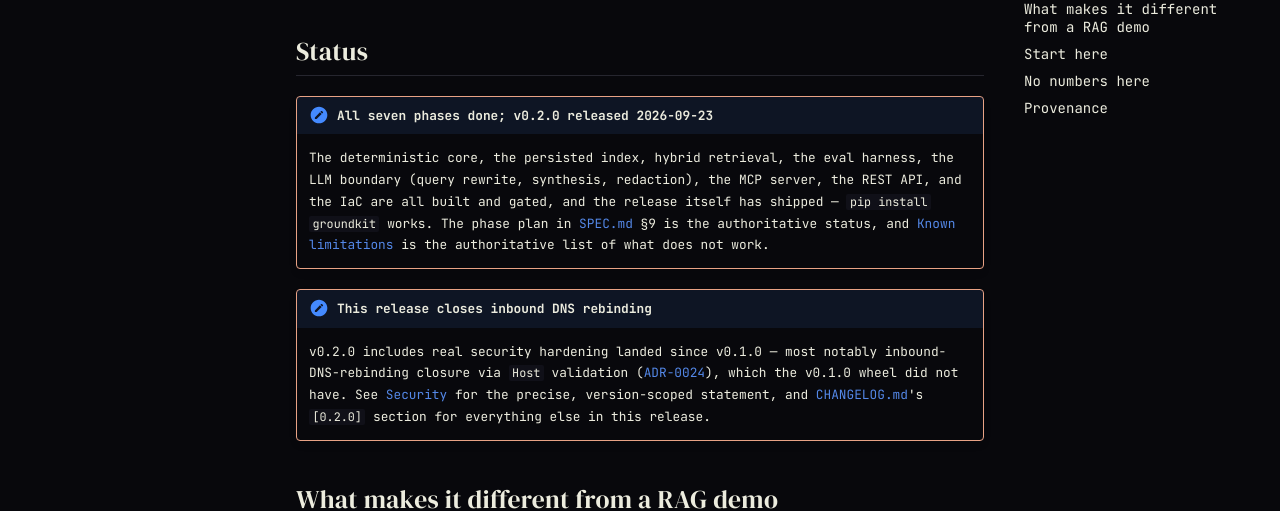
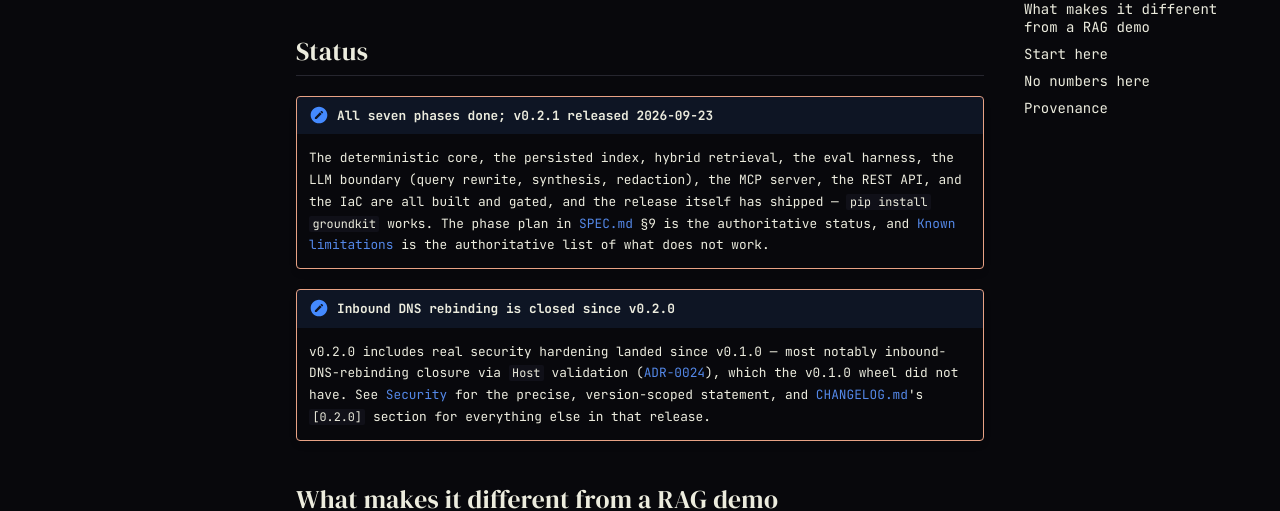
Before and after one commit to tafreeman/groundkit, an MkDocs documentation site: the page built from docs/index.md, in a window 1280 px wide and 900 px high, scrolled down 1540 px. Shown: the part 153-664 px from the top of the window. Built offline with MkDocs 1.6.1 and Material for MkDocs 9.7.7, drawn with Linux system fonts in a browser that asks for light colours; comment, search, counter and statistics services are not loaded.

Commit message:
chore(release): prepare v0.2.1
Ships the URL-deletion fix from #39. PyPI's current release, 0.2.0,
still deletes every URL-ingested document when a directory that is the
current directory or one of its ancestors is re-ingested (`grk ingest .`).

Moves the [Unreleased] Fixed entry under [0.2.1], bumps pyproject.toml,
groundkit.__version__ and the lockfile's own entry, and updates the
version-scope statements in README.md, SECURITY.md and docs/index.md.
Also repairs the CHANGELOG link references: [Unreleased] still compared
against v0.1.0, and 0.2.0 had no link.

```diff
--- a/docs/index.md
+++ b/docs/index.md
@@ -52,7 +52,7 @@ default. Term by term:
 
 ## Status
 
-!!! note "All seven phases done; v0.2.0 released 2026-09-23"
+!!! note "All seven phases done; v0.2.1 released 2026-09-23"
 
     The deterministic core, the persisted index, hybrid retrieval, the eval
     harness, the LLM boundary (query rewrite, synthesis, redaction), the MCP
@@ -63,7 +63,7 @@ default. Term by term:
     [Known limitations](limitations.md) is the authoritative list of what
     does not work.
 
-!!! note "This release closes inbound DNS rebinding"
+!!! note "Inbound DNS rebinding is closed since v0.2.0"
 
     v0.2.0 includes real security hardening landed since v0.1.0 — most
     notably inbound-DNS-rebinding closure via `Host` validation
@@ -72,7 +72,7 @@ default. Term by term:
     [Security](security.md#version-scope) for the precise, version-scoped
     statement, and
     [CHANGELOG.md](https://github.com/tafreeman/groundkit/blob/main/CHANGELOG.md)'s
-    `[0.2.0]` section for everything else in this release.
+    `[0.2.0]` section for everything else in that release.
 
 ## What makes it different from a RAG demo
 
--- a/pyproject.toml
+++ b/pyproject.toml
@@ -4,7 +4,7 @@ build-backend = "hatchling.build"
 
 [project]
 name = "groundkit"
-version = "0.2.0"
+version = "0.2.1"
 description = "Grounded, citation-verifiable hybrid retrieval: persisted BM25 + dense index, MCP server, and a retrieval eval harness. Local-first."
 readme = "README.md"
 requires-python = ">=3.11"
--- a/src/groundkit/__init__.py
+++ b/src/groundkit/__init__.py
@@ -1,3 +1,3 @@
 """groundkit: grounded, citation-verifiable hybrid retrieval with a persisted index."""
 
-__version__ = "0.2.0"
+__version__ = "0.2.1"
```
Also changed, not shown: CHANGELOG.md (+5 -1 lines), README.md (+5 -5 lines), SECURITY.md (+5 -5 lines), 1 other file.
